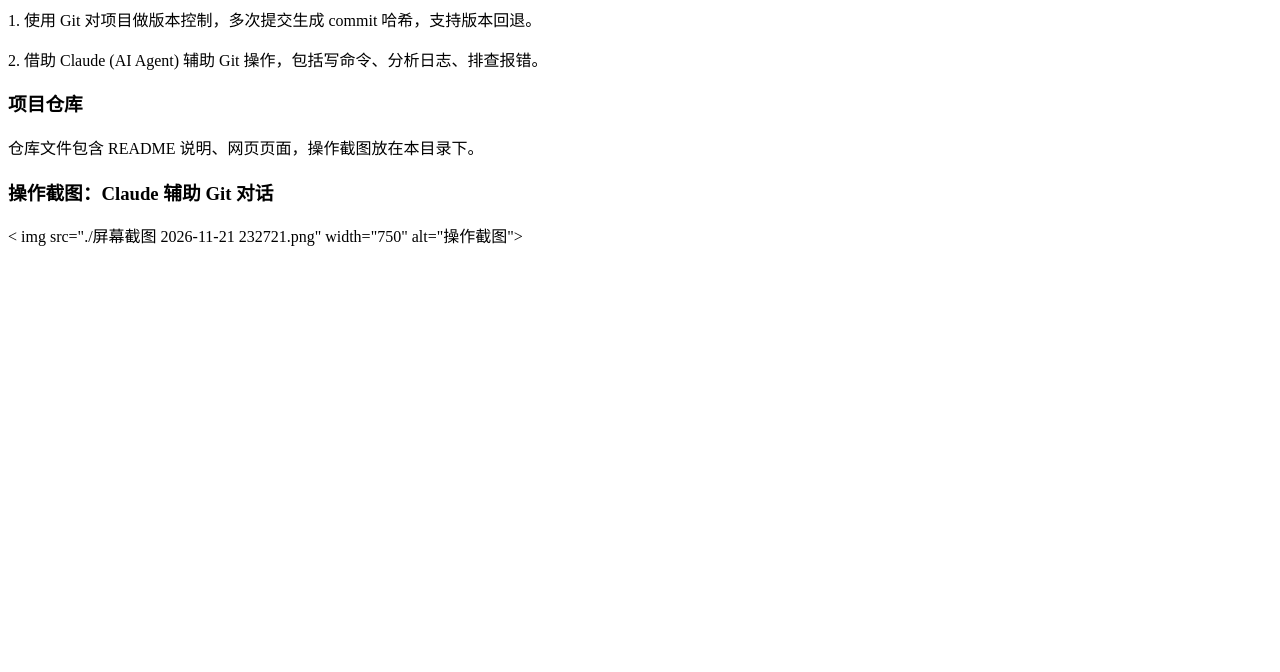
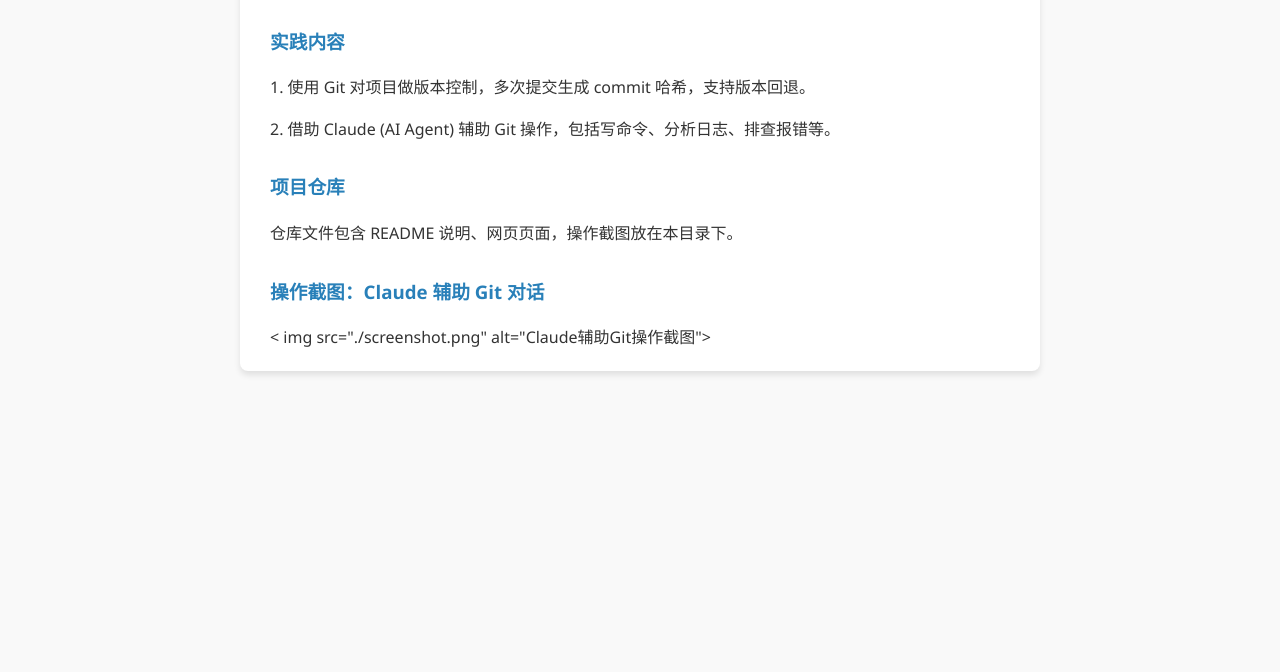
Before and after one commit to EVA-oss1/chunyang-stage1-notes, a plain HTML site: page git-agent-practice/index.html in a window 1280 px wide. Shown: the part 128-800 px from the top of the page. Drawn offline with Linux system fonts and the light colour scheme.

Commit message:
把文件名改成英文

```diff
--- a/git-agent-practice/index.html
+++ b/git-agent-practice/index.html
@@ -2,19 +2,52 @@
 <html lang="zh-CN">
 <head>
     <meta charset="UTF-8">
-    <title>Git+AI Agent实践展示</title>
+    <meta name="viewport" content="width=device-width, initial-scale=1.0">
+    <title>Git+AI Agent 实践展示</title>
+    <style>
+        body {
+            font-family: 'Segoe UI', Tahoma, Geneva, Verdana, sans-serif;
+            line-height: 1.6;
+            color: #333;
+            max-width: 800px;
+            margin: 0 auto;
+            padding: 20px;
+            background-color: #f9f9f9;
+        }
+        h1 { color: #2c3e50; border-bottom: 2px solid #3498db; padding-bottom: 10px; }
+        h3 { color: #2980b9; margin-top: 30px; }
+        .content-box {
+            background-color: #fff;
+            padding: 20px 30px;
+            border-radius: 8px;
+            box-shadow: 0 4px 6px rgba(0,0,0,0.1);
+        }
+        img {
+            max-width: 100%;
+            height: auto;
+            border: 1px solid #ddd;
+            border-radius: 4px;
+            margin-top: 10px;
+            box-shadow: 0 2px 4px rgba(0,0,0,0.1);
+        }
+    </style>
 </head>
 <body>
+
+    <div class="content-box">
         <h1>Git版本管理 + AI Agent实践成果</h1>
 
         <h3>实践内容</h3>
         <p>1. 使用 Git 对项目做版本控制，多次提交生成 commit 哈希，支持版本回退。</p >
-    <p>2. 借助 Claude (AI Agent) 辅助 Git 操作，包括写命令、分析日志、排查报错。</p >
+        <p>2. 借助 Claude (AI Agent) 辅助 Git 操作，包括写命令、分析日志、排查报错等。</p >
 
         <h3>项目仓库</h3>
         <p>仓库文件包含 README 说明、网页页面，操作截图放在本目录下。</p >
 
         <h3>操作截图：Claude 辅助 Git 对话</h3>
-    < img src="./屏幕截图 2026-11-21 232721.png" width="750" alt="操作截图">
+        <!-- 这里的图片路径已经严格匹配你的英文文件名 -->
+        < img src="./screenshot.png" alt="Claude辅助Git操作截图">
+    </div>
+
 </body>
 </html>
```
Also changed, not shown: git-agent-practice/screenshot.png (renamed from git-agent-practice/屏幕截图 2026-11-21 232721.png). Lines whose indentation alone changed are shown as unchanged.
